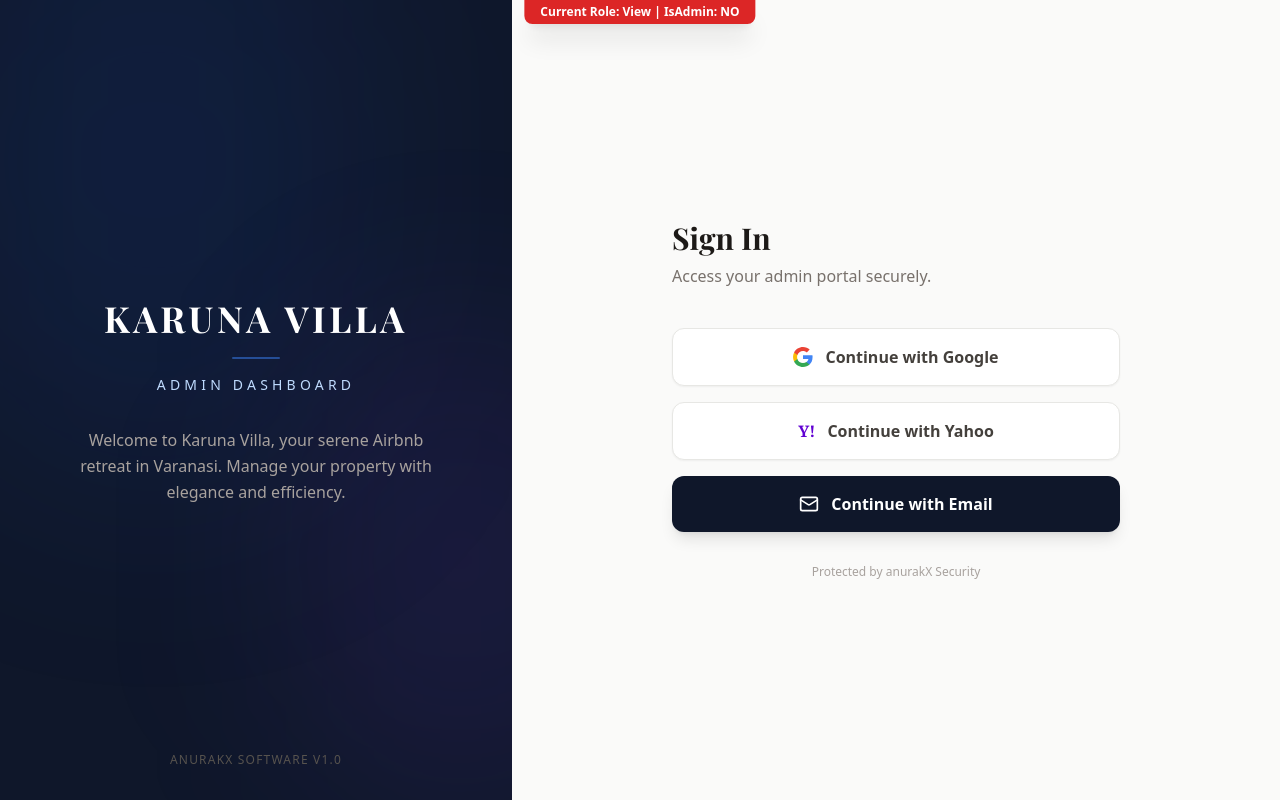
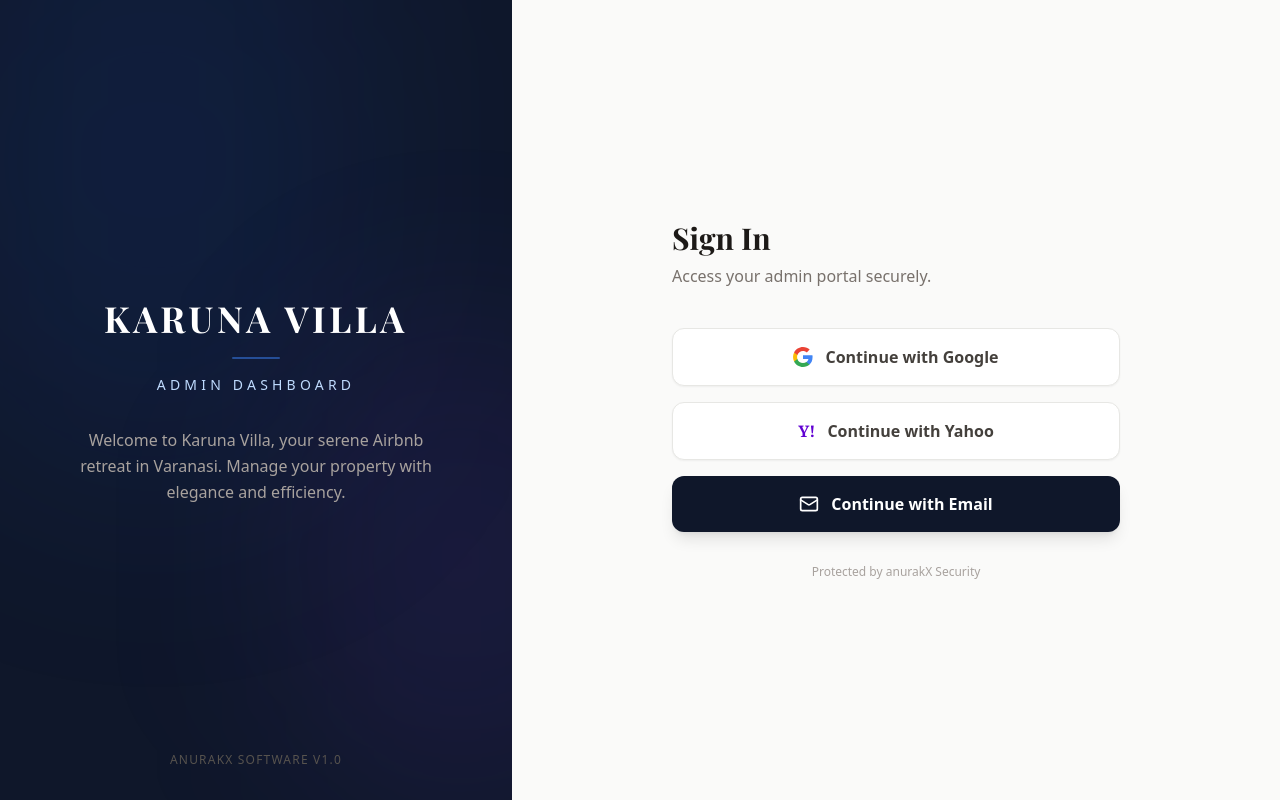
Before and after one commit to siddh2911/BookingUI-AnurakX, a React (Vite) app: page /login in a window 1280 px wide. Built offline with nearby package versions, Linux system fonts and the light colour scheme; no server answers; a web font is replaced by a local one.

Commit message:
fix: restore TSX tags and enforce clean state transitions

```diff
--- a/App.tsx
+++ b/App.tsx
@@ -158,7 +158,8 @@ export default function App() {
       setIsAuthenticated(true);
       setIsUnauthorized(false);
     } catch (err) {
-      console.error("[AUTH] Login sync failed", err);
+      console.warn("[AUTH] Backend sync failed, defaulting to View role.", err);
+      setCurrentUser({ id: 'u_mock', name: 'Mock User', role: 'View' });
       setIsAuthenticated(true);
     } finally {
       setIsAuthLoading(false);
@@ -215,6 +216,8 @@ export default function App() {
       // AND there is no error parameter in the current URL.
       setIsUnauthorized(false);
       setLoginError(null);
+      // Hard reset user role on login page to prevent memory leaks from previous sessions
+      setCurrentUser({ id: 'u_1', name: 'Mock User', role: 'View' });
     } else if ((loginError === 'unauthorized' || isUnauthorized) && !isAtUnauthorized) {
       navigate('/unauthorized', { replace: true });
     }
@@ -1013,13 +1016,8 @@ export default function App() {
   return (
     <LanguageProvider>
       <>
-        {/* DEBUG ROLE BANNER - REMOVE LATER */}
-        <div className="fixed top-0 left-1/2 -translate-x-1/2 z-[99999] bg-red-600 text-white px-4 py-1 rounded-b-lg font-bold text-xs shadow-xl pointer-events-none">
-          Current Role: {currentUser.role} | IsAdmin: {isAdmin ? "YES" : "NO"}
-        </div>
-
         <Routes>
-          <Route path="/login" element={!isAuthenticated ? <LoginPage onLogin={handleLogin} isUnauthorized={isUnauthorized || loginError === 'unauthorized'} errorCode={loginError} /> : <Navigate to="/" replace />} />
+        <Route path="/login" element={!isAuthenticated ? <LoginPage onLogin={handleLogin} isUnauthorized={isUnauthorized || loginError === 'unauthorized'} errorCode={loginError} /> : <Navigate to="/" replace />} />
           <Route path="/unauthorized" element={<UnauthorizedPage />} />
 
           <Route path="/" element={isAuthenticated ? <DashboardLayout onLogout={handleLogout} onDashboardClick={fetchBookings} onVoiceBooking={handleVoiceCommand} rooms={rooms} currentUser={currentUser} /> : <Navigate to="/login" replace />}>
```
